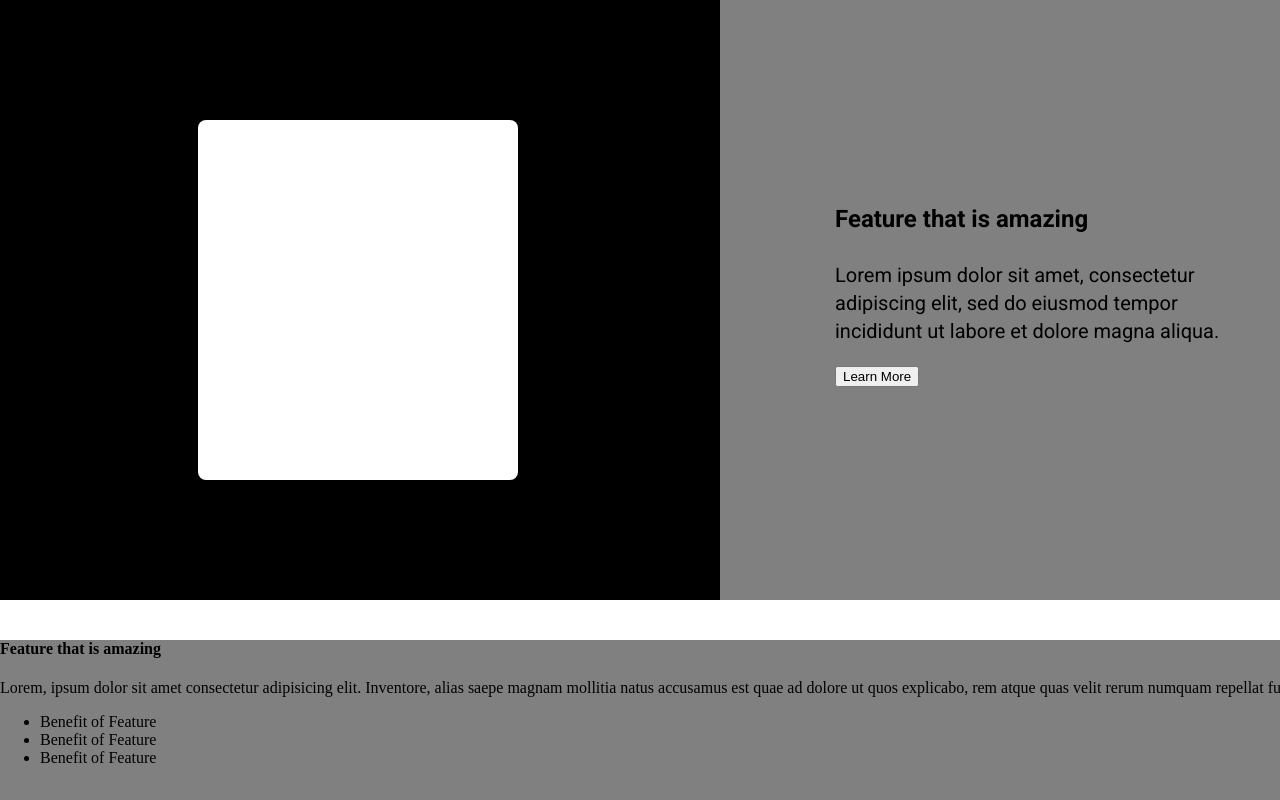
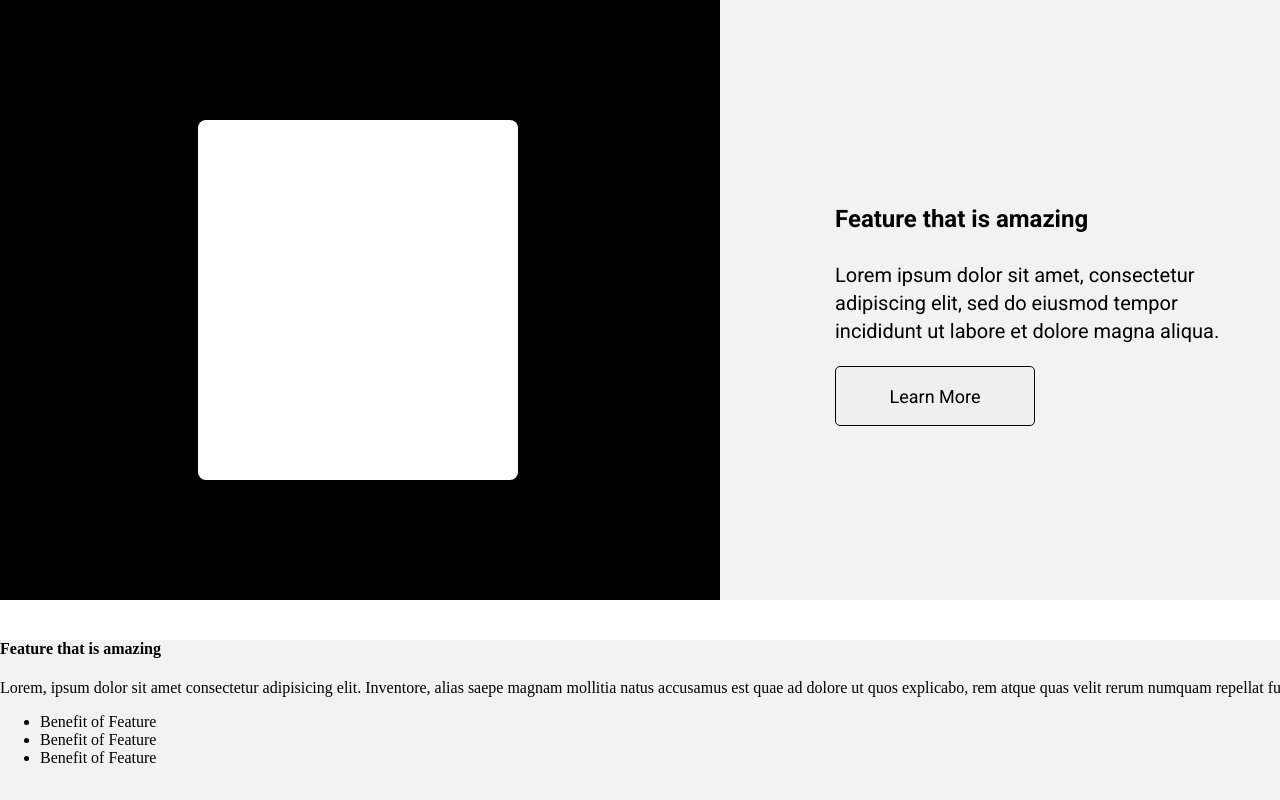
Before and after one commit to jcogs94/html-css-practice, a plain HTML site: page elements/features-right.html in a window 1280 px wide. Shown: the top 800 px of the page. Drawn offline with Linux system fonts and the light colour scheme.

Commit message:
panel 1 complete

```diff
--- a/css/features-right.css
+++ b/css/features-right.css
@@ -1,11 +1,12 @@
 body {
     margin: 0;
+    color: #000000;
 }
 
 .panel {
     height: 600px;
     width: 1440px;
-    background-color: gray;
+    background-color: #F2F2F2;
 }
 
 h3 {
@@ -16,7 +17,7 @@ h3 {
     font-family: "Roboto", sans-serif;
     font-size: 24px;
     line-height: 33.75px;
-    color: #000000;
+
 }
 
 #art-1 p {
@@ -27,7 +28,20 @@ h3 {
     font-family: "Roboto", sans-serif;
     font-size: 20px;
     line-height: 28.13px;
-    color: #000000;
+}
+
+button {
+    width: 200px;
+    height: 60px;
+
+    padding: calc((60px - 25px) / 2) calc((200px - 167px) / 2);
+    font-family: "Roboto", sans-serif;
+    font-size: 18px;
+    line-height: 24.26px;
+    border: 1px solid #000000;
+    box-sizing: border-box;
+    border-radius: 5px;
+    text-align: center;
 }
 
 #middle-element {
```
